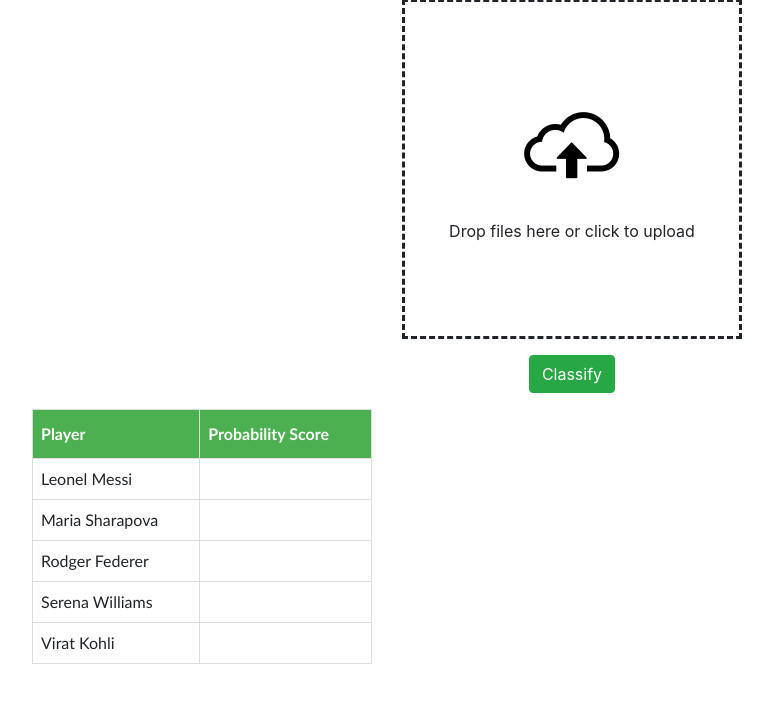
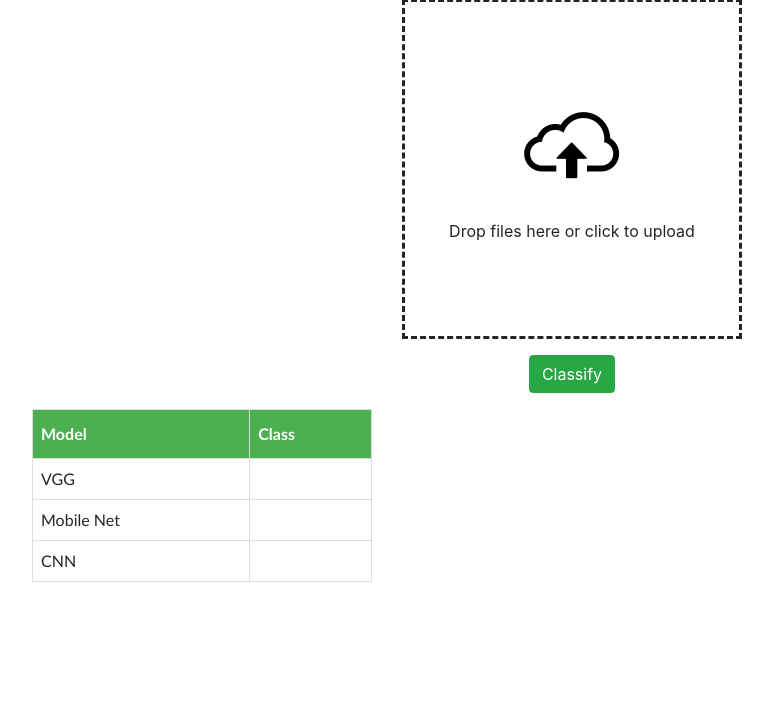
Before and after one commit to MilkySin/MachineLeaning, a Flask app: page / in a window 1280 px wide. Shown: the part 57-760 px from the top of the page, without its empty margins (68-841 px from the left). Run offline with Flask 3, Linux system fonts and the light colour scheme; some libraries are stand-ins or nearby versions.

Commit message:
linking app.js with app.py

```diff
--- a/Server/app.py
+++ b/Server/app.py
@@ -6,6 +6,7 @@
 import numpy as np
 import json
 import time
+from tensorflow.keras.preprocessing import image
 
 # Get absolute paths
 from pathlib import Path
@@ -78,21 +79,32 @@
     return jsonify({'success': False, 'error': 'Invalid request method'}), 400
 
 
+def preprocess_image(img_path):
+    img = image.load_img(img_path, target_size=(224, 224))  # Use size appropriate to your model
+    img_array = image.img_to_array(img)
+    img_array = np.expand_dims(img_array, axis=0)  # Shape: (1, 224, 224, 3)
+    img_array = img_array / 255.0  # Normalize if your models were trained on normalized images
+    return img_array
+
+
 @app.route('/classify_image', methods=['POST'])
 def classify_image():
     file = request.files['file']
     if file:
         file_path = os.path.join(app.config['UPLOAD_FOLDER'], file.filename)
+        file.save(file_path)
         print(f"Classifying image: {file.filename}")
-        file.save(file_path)
 
         try:
-            # Make predictions using the models (assuming they handle image loading internally)
-            print("Making predictions...")
-            vgg_prediction = model_vgg.predict([file])
-            mobile_net_prediction = model_mobile_net.predict([file])
-            cnn_prediction = model_cnn.predict([file])
+            # Preprocess image for prediction
+            img_array = preprocess_image(file_path)
 
+            # Predict with all models
+            vgg_prediction = model_vgg.predict(img_array)
+            mobile_net_prediction = model_mobile_net.predict(img_array)
+            cnn_prediction = model_cnn.predict(img_array)
+
+            # Get the predicted class index
             vgg_class = int(np.argmax(vgg_prediction, axis=1)[0])
             mobile_net_class = int(np.argmax(mobile_net_prediction, axis=1)[0])
             cnn_class = int(np.argmax(cnn_prediction, axis=1)[0])
@@ -103,11 +115,8 @@
                 'cnn': cnn_class
             }
 
-            print(f"Predictions for {file.filename}: {predictions}")
-
+            # Save to predictions.json
             prediction_file_path = os.path.join(UPLOAD_DIR, 'predictions.json')
-
-            # Save predictions to JSON
             if os.path.exists(prediction_file_path):
                 with open(prediction_file_path, 'r') as f:
                     data = json.load(f)
@@ -119,12 +128,12 @@
             with open(prediction_file_path, 'w') as f:
                 json.dump(data, f, indent=4)
 
-            print(f"Predictions saved successfully for {file.filename}")
             return jsonify({'predictions': predictions, 'message': 'Image classified and predictions saved successfully'})
         except Exception as e:
             print(f"Error during classification: {e}")
             return jsonify({'success': False, 'error': f'Prediction failed: {e}'}), 500
 
 
+
 if __name__ == "__main__":
     app.run(debug=True)
--- a/UI/static/js/app.js
+++ b/UI/static/js/app.js
@@ -44,16 +44,54 @@
 
 // Add event listener to the Classify button
 document.getElementById("submitBtn").addEventListener("click", function () {
-  const errorElement = document.getElementById("error"); // Get the error element
+  const errorElement = document.getElementById("error");
   errorElement.style.display = "none";
 
   if (myDropzone.getAcceptedFiles().length === 0) {
     errorElement.textContent = "Please upload an image before classifying.";
     errorElement.style.display = "block";
-    return; //  STOP here.  Do NOT proceed to upload if no file.
+    return;
   }
-  myDropzone.processQueue();
+
+  const file = myDropzone.getAcceptedFiles()[0];
+  const formData = new FormData();
+  formData.append("file", file);
 
   errorElement.textContent = "Classifying image...";
   errorElement.style.display = "block";
+
+  // Step 1: Upload the file
+  fetch("/upload-handler", {
+    method: "POST",
+    body: formData,
+  })
+    .then((uploadRes) => uploadRes.json())
+    .then((uploadData) => {
+      if (!uploadData.success) {
+        throw new Error(uploadData.error || "Upload failed.");
+      }
+
+      // Step 2: Send file again for classification
+      return fetch("/classify_image", {
+        method: "POST",
+        body: formData,
+      });
+    })
+    .then((classifyRes) => classifyRes.json())
+    .then((result) => {
+      if (result.predictions) {
+        errorElement.textContent = "Classification successful!";
+        console.log("Predictions:", result.predictions);
+        document.getElementById("class-vgg").textContent = result.predictions.vgg || "N/A";
+        document.getElementById("class-mobile-net").textContent = result.predictions.mobile_net || "N/A";
+        document.getElementById("class-CNN").textContent = result.predictions.cnn || "N/A";
+        // Optionally display results on the UI
+      } else {
+        throw new Error(result.error || "Classification failed.");
+      }
+    })
+    .catch((err) => {
+      errorElement.textContent = err.message;
+      errorElement.style.display = "block";
+    });
 });
--- a/UI/templates/index.html
+++ b/UI/templates/index.html
@@ -38,28 +38,20 @@
             <div class="col-sm-4" id="divClassTable">
                 <table id="classTable">
                         <tr>
-                            <th>Player</th>
-                            <th>Probability Score</th>
+                            <th>Model</th>
+                            <th>Class</th>
                         </tr>
                         <tr>
-                            <td>Leonel Messi</td>
-                            <td id="score_lionel_messi"></td>
+                            <td>VGG</td>
+                            <td id="class-vgg"></td>
                         </tr>
                         <tr>
-                            <td>Maria Sharapova</td>
-                            <td id="score_maria_sharapova"></td>
+                            <td>Mobile Net</td>
+                            <td id="class-mobile-net"></td>
                         </tr>
                         <tr>
-                            <td>Rodger Federer</td>
-                            <td id="score_roger_federer"></td>
-                        </tr>
-                        <tr>
-                            <td>Serena Williams</td>
-                            <td id="score_serena_williams"></td>
-                        </tr>
-                        <tr>
-                            <td>Virat Kohli</td>
-                            <td id="score_virat_kohli"></td>
+                            <td>CNN</td>
+                            <td id="class-CNN"></td>
                         </tr>
                 </table>
             </div>
```
